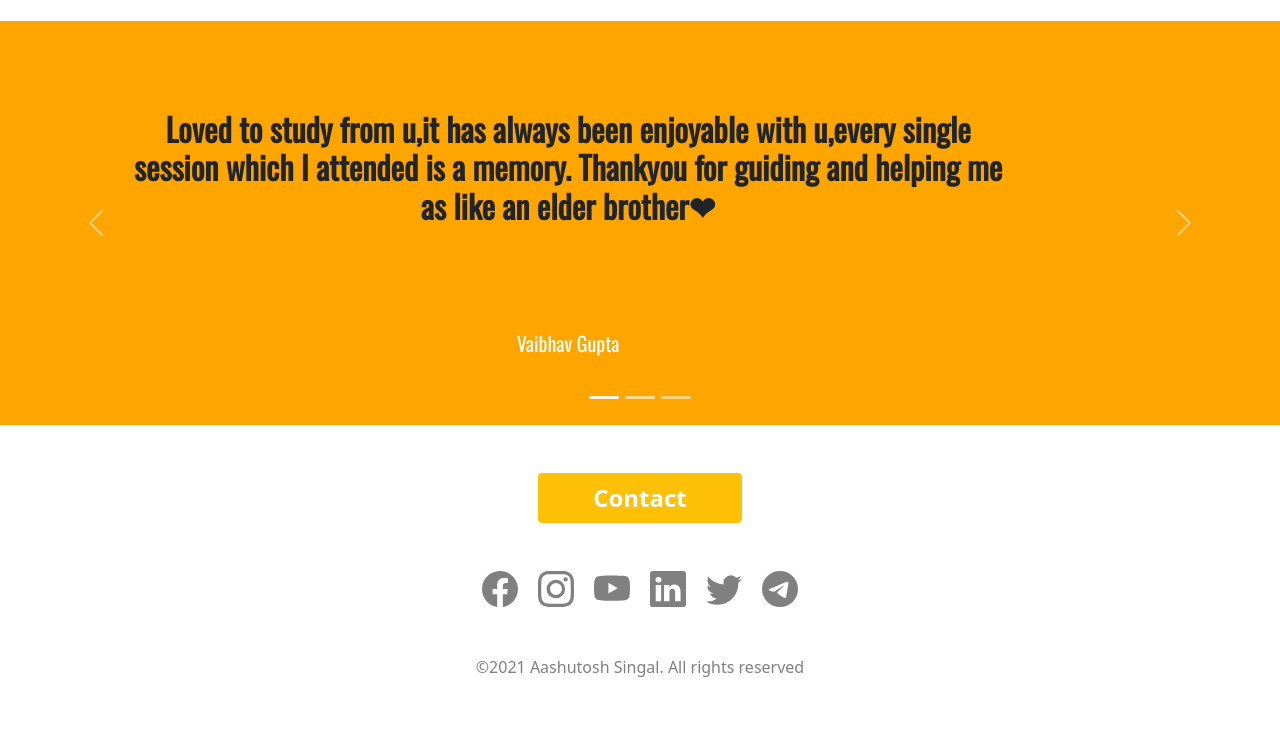
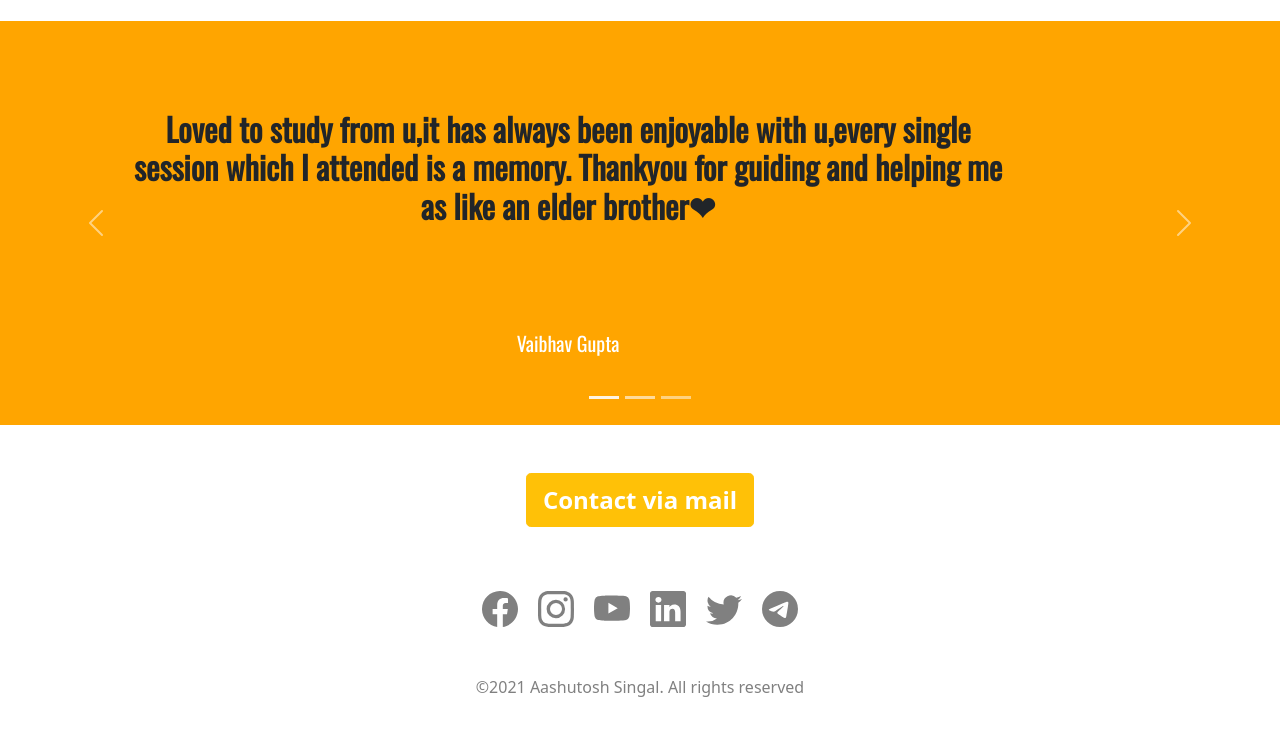
Before and after one commit to lalwalataukir/Aashu_Bhaiya, a plain HTML site: page index.html in a window 1280 px wide. Shown: the part 2484-3219 px from the top of the page. Drawn offline with nearby package versions, Linux system fonts and the light colour scheme; a web font is replaced by a local one.

Commit message:
contact-btn updated

```diff
--- a/index.html
+++ b/index.html
@@ -479,17 +479,23 @@
 
     <!-- contact  -->
 
-    <div id="contact"></div>
+    <div id="contact">
+      <button type="button" class="btn btn-warning btn-lg">
+        <a href="mailto:team.tnztalk@gmail.com" class="contact-btn"
+          >Contact via mail</a
+        >
+      </button>
+    </div>
 
     <!-- footer  -->
     <div id="footer">
-      <div class="d-grid gap-5" style="margin-left: 42%; margin-right: 42%">
+      <!-- <div class="d-grid gap-5" style="margin-left: 42%; margin-right: 42%">
         <button type="button" class="btn btn-warning my-5">
           <a href="mailto:team.tnztalk@gmail.com" class="contact-btn"
             >Contact</a
           >
         </button>
-      </div>
+      </div> -->
 
       <div class="text-center">
         <a
--- a/styles.css
+++ b/styles.css
@@ -90,18 +90,12 @@
 }
 
 /* contact */
+#contact {
+  text-align: center;
 
-/* footer */
-
-#footer {
-  padding-bottom: 2rem;
+  padding-top: 3rem;
 }
 
-.copyright {
-  text-align: center;
-  color: grey;
-  padding-top: 3rem;
-}
 .contact-btn {
   text-decoration: none;
   color: white;
@@ -111,3 +105,15 @@
 .contact-btn:hover {
   color: white;
 }
+/* footer */
+
+#footer {
+  padding-top: 4rem;
+  padding-bottom: 2rem;
+}
+
+.copyright {
+  text-align: center;
+  color: grey;
+  padding-top: 3rem;
+}
```
